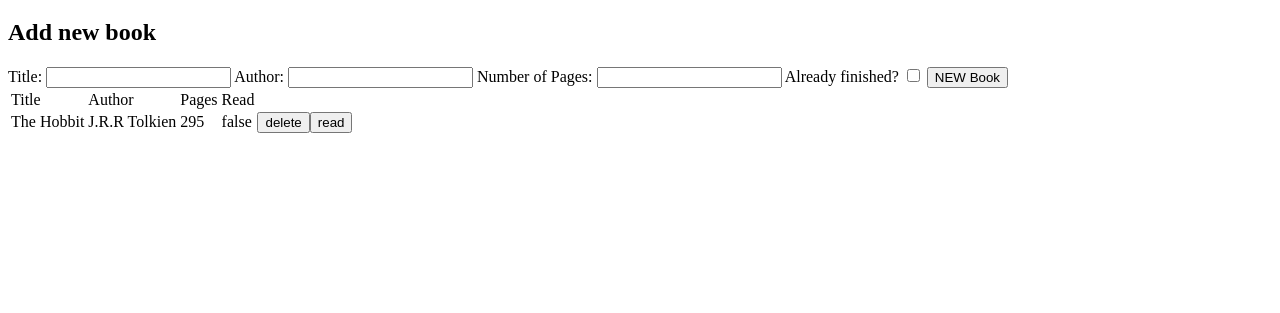
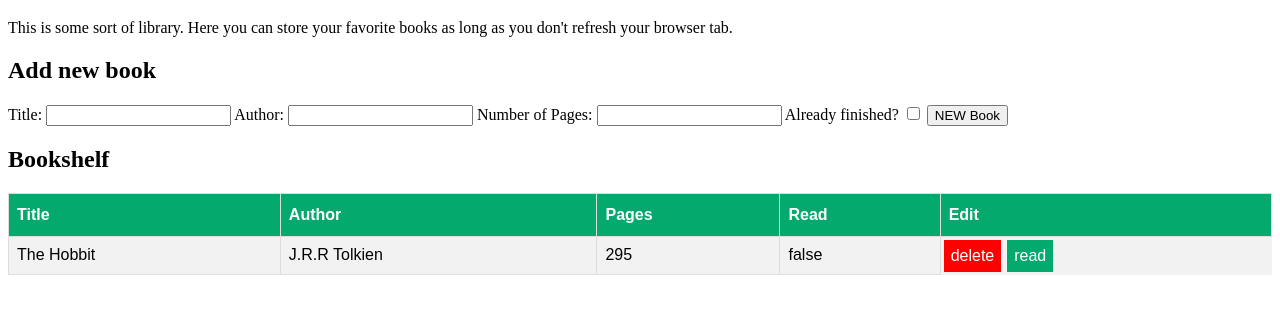
Before and after one commit to fwedee/library, a plain HTML site: page index.html in a window 1280 px wide. Shown: the part 61-374 px from the top of the page. Drawn offline with Linux system fonts and the light colour scheme.

Commit message:
style: Addition of styling

```diff
--- a/index.html
+++ b/index.html
@@ -9,6 +9,10 @@
   </head>
   <body>
     <h1>Library</h1>
+    <p>
+      This is some sort of library. Here you can store your favorite books as
+      long as you don't refresh your browser tab.
+    </p>
     <h2>Add new book</h2>
     <form action="">
       <label for="bookTitle">Title:</label>
@@ -23,12 +27,14 @@
     </form>
     <main>
       <div class="container">
+        <h2>Bookshelf</h2>
         <table id="books">
           <tr>
-            <td>Title</td>
-            <td>Author</td>
-            <td>Pages</td>
-            <td>Read</td>
+            <th>Title</th>
+            <th>Author</th>
+            <th>Pages</th>
+            <th>Read</th>
+            <th>Edit</th>
           </tr>
         </table>
       </div>
--- a/script.js
+++ b/script.js
@@ -67,11 +67,11 @@ function clearBooks() {
   }
   let newRow = document.createElement("tr");
 
-  const cellData = ["Title", "Author", "Pages", "Read"];
+  const cellData = ["Title", "Author", "Pages", "Read", "Edit"];
 
   // Function to create and append a td element
   function createAndAppendCell(row, text) {
-    let cell = document.createElement("td");
+    let cell = document.createElement("th");
     cell.innerText = text;
     row.appendChild(cell);
   }
--- a/styles.css
+++ b/styles.css
@@ -0,0 +1,54 @@
+#books {
+  font-family: Arial, Helvetica, sans-serif;
+  border-collapse: collapse;
+  width: 100%;
+}
+
+#books td,
+#books th {
+  border: 1px solid #ddd;
+  padding: 8px;
+}
+
+#books tr:nth-child(even) {
+  background-color: #f2f2f2;
+}
+
+#books tr:hover {
+  background-color: #ddd;
+}
+
+#books th {
+  padding-top: 12px;
+  padding-bottom: 12px;
+  text-align: left;
+  background-color: #04aa6d;
+  color: white;
+}
+
+.delButton,
+.readButton {
+  border: none;
+  color: white;
+  padding: 7px 7px;
+  margin: 3px;
+  text-align: center;
+  text-decoration: none;
+  display: inline-block;
+  font-size: 16px;
+}
+.delButton {
+  background-color: red;
+}
+
+.readButton {
+  background-color: #04aa6d;
+}
+
+.delButton:hover {
+  background-color: rgb(172, 34, 34);
+}
+
+.readButton:hover {
+  background-color: #0c6e4a;
+}
```
